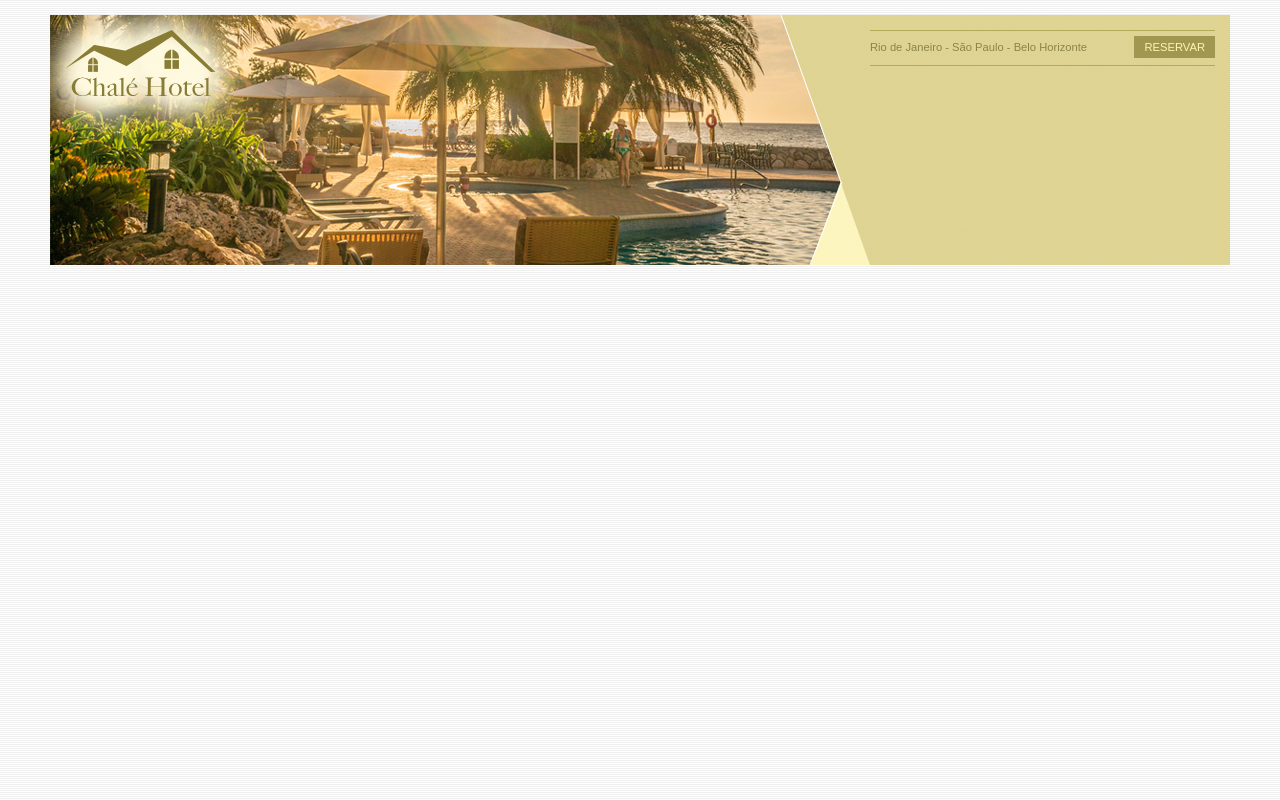
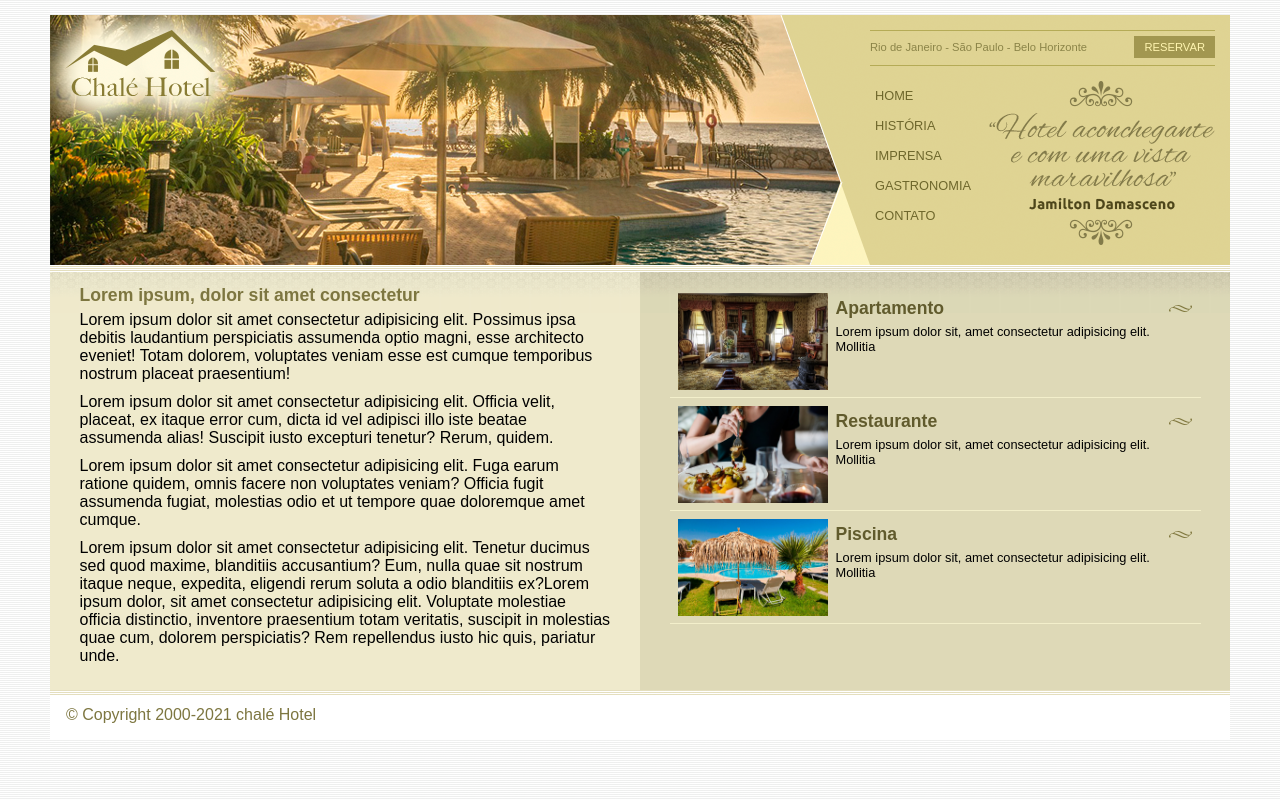
Before and after one commit to KevinDevelopment/HotelHome, a plain HTML site: page index.html in a window 1280 px wide. Drawn offline with Linux system fonts and the light colour scheme; files that its build step writes are made by us from their sources.

Commit message:
Site Hotel

```diff
--- a/index.html
+++ b/index.html
@@ -6,7 +6,7 @@
     <meta http-equiv="X-UA-Compatible" content="IE=edge">
     <meta name="viewport" content="width=device-width, initial-scale=1.0">
     <title>Chalé Hotel</title>
-    <link rel="stylesheet" type="text/css" href="../Projeto-Hotel/style.css">
+    <link rel="stylesheet" type="text/css" href="style.css">
 </head>
 
 <body>
@@ -26,8 +26,21 @@
                     <div id="menu-locais">
 
                         <span class="locais"> Rio de Janeiro - São Paulo - Belo Horizonte</span>
-                        <a class="reserva"   href="">Reservar</a>
-                        <div style="clear: both;"></div>
+                        <a class="reserva" href="">Reservar</a>
+                        <div style="clear: both;">
+                        </div>
+                    </div>
+
+                    <div id="menu">
+                        <ul id="navegacao">
+                            <li><a href="">Home</a></li>
+                            <li><a href="">História</a></li>
+                            <li><a href="">Imprensa</a></li>
+                            <li><a href="">Gastronomia</a></li>
+                            <li><a href="">Contato</a></li>
+                        </ul>
+
+                        <img class="depoimento" src="imagens/depoimento.png" alt="">
                     </div>
 
                 </div>
@@ -35,6 +48,70 @@
             </div>
 
         </div>
+
+        <div id="area-principal">
+
+            <div class="conteudo">
+
+                <h2>Lorem ipsum, dolor sit amet consectetur </h2>
+
+                <p>Lorem ipsum dolor sit amet consectetur adipisicing elit. Possimus ipsa debitis laudantium
+                    perspiciatis assumenda optio magni, esse architecto eveniet! Totam dolorem, voluptates veniam esse
+                    est cumque temporibus nostrum placeat praesentium!</p>
+
+                <p>Lorem ipsum dolor sit amet consectetur adipisicing elit. Officia velit, placeat, ex itaque error cum,
+                    dicta id vel adipisci illo iste beatae assumenda alias! Suscipit iusto excepturi tenetur? Rerum,
+                    quidem.</p>
+
+                <p>Lorem ipsum dolor sit amet consectetur adipisicing elit. Fuga earum ratione quidem, omnis facere non
+                    voluptates veniam? Officia fugit assumenda fugiat, molestias odio et ut tempore quae doloremque amet
+                    cumque.</p>
+                <p>Lorem ipsum dolor sit amet consectetur adipisicing elit. Tenetur ducimus sed quod maxime, blanditiis
+                    accusantium? Eum, nulla quae sit nostrum itaque neque, expedita, eligendi rerum soluta a odio
+                    blanditiis ex?Lorem ipsum dolor, sit amet consectetur adipisicing elit. Voluptate molestiae officia
+                    distinctio, inventore praesentium totam veritatis, suscipit in molestias quae cum, dolorem
+                    perspiciatis? Rem repellendus iusto hic quis, pariatur unde.</p>
+            </div>
+
+        </div>
+
+        <div id="area-lateral">
+
+            <div class="conteudo">
+
+                <ul id="beneficios">
+
+                    <li><a href="">
+                            <img src="imagens/apartamento.jpg" width="150" alt="apartamento">
+                            <h3>Apartamento</h3>
+                            <p>Lorem ipsum dolor sit, amet consectetur adipisicing elit. Mollitia </p>
+                        </a>
+                    </li>
+
+                    <li><a href="">
+                            <img src="imagens/restaurante.jpg" width="150" alt="apartamento">
+                            <h3>Restaurante</h3>
+                            <p>Lorem ipsum dolor sit, amet consectetur adipisicing elit. Mollitia </p>
+                        </a>
+                    </li>
+
+                    <li><a href="">
+                            <img src="imagens/piscina.jpg" width="150" alt="apartamento">
+                            <h3>Piscina</h3>
+                            <p>Lorem ipsum dolor sit, amet consectetur adipisicing elit. Mollitia </p>
+                        </a>
+                    </li>
+
+                </ul>
+
+            </div>
+        </div>
+
+        <div id="rodape">
+
+            <span>&copy; Copyright 2000-2021 chalé Hotel</span>
+        </div>
+
     </div>
 
 </body>
--- a/style.css
+++ b/style.css
@@ -7,13 +7,13 @@
 body{
 
     font-family: Arial, Helvetica, sans-serif;
-    background: #fff url(../imagens/bg.png);
+    background: #fff url(imagens/bg.png);
     margin: 15px;
 }
 
 #container{
 
-   background: #dac211;
+   background: #dac211 url(imagens/bg-container.png) top center repeat-y ;
    margin: 0 auto;
    min-width: 740px;
    max-width: 1180px;
@@ -32,7 +32,7 @@ body{
 }
 #area-logo{
     position: absolute;
-    background: url(../imagens/topo-imagem-principal.png) no-repeat ;
+    background: url(imagens/topo-imagem-principal.png) no-repeat ;
     width: 100%;
     height: 250px;
     top: 0;
@@ -48,7 +48,7 @@ position: absolute;
 top: 15px;
 left: 15px;
 z-index: 3;
-background: url(../imagens/logo.png) no-repeat;
+background: url(imagens/logo.png) no-repeat;
 width: 151px;
 height: 66px;
 text-indent: -9000px;
@@ -60,7 +60,7 @@ text-indent: -9000px;
 position: absolute;
 top: 0;
 right: 0;
-background:url(../imagens/topo-imagem-lateral.png) no-repeat;
+background:url(imagens/topo-imagem-lateral.png) no-repeat;
 width: 450px;
 height: 250px;
 z-index: 2;
@@ -103,3 +103,134 @@ a.reserva{
     padding:5px 10px ;
     float: right;
 }
+ /* barra de navegação vertical*/
+
+ #menu{
+
+    margin-top: 15px;
+ }
+
+ ul{
+
+
+    list-style: none;
+ }
+
+ ul#navegacao{
+
+    float: left;
+ }
+
+ ul#navegacao a{
+
+    text-transform: uppercase;
+    font-size: 0.8em;
+    padding: 5px;
+    color: #6e672c;
+    line-height: 30px;
+
+
+ }
+
+ ul#navegacao a:hover{
+
+    background: #fdf6be;
+ }
+
+ .depoimento{
+
+    width: 226px;
+    height: 164px;
+    float: right;
+
+ }
+
+ /*Area de conteudos*/
+
+ #area-principal{
+
+
+    float: left;
+    width: 50%;
+    background: url(imagens/bg-area-principal.png) top left repeat-x;
+    padding: 15px 0px;
+
+ }
+
+ #area-lateral{
+
+
+    float: right;
+    width: 50%;
+    background: url(imagens/bg-area-lateral.png) top left repeat-x;
+    padding: 20px 0px;
+ }
+
+ .conteudo{
+
+    margin: 0 auto;
+    width: 90%;
+
+ }
+
+ #rodape{
+
+    clear: both;
+    padding: 16px;
+    background: #fff url(imagens/bg-rodape.png) repeat-x top;
+    color: #7d7640;
+ }
+
+ /*formatações de textos*/
+
+ h2{
+
+    color: #7d7640;
+    font-size: 1.1em;
+    padding: 5px 0px;
+ }
+
+ p{
+
+    font-size: 1em;
+    margin-bottom: 10px;
+
+ }
+
+ /* area lateral*/
+
+ #beneficios li{
+
+    padding: 8px;
+    border-bottom: 1px solid #f3efcb;
+    height: 6em;
+ }
+
+ #beneficios li a img{
+
+    float: left;
+    margin-right: 8px;
+ }
+
+ #beneficios li p{
+
+    font-size: 0.8em;
+    color: #000;
+
+
+ }
+
+ #beneficios li a h3{
+
+    font-size: 1.1em;
+    color: #615b2d ;
+    padding: 5px 0;
+    background: url(imagens/ornamento.png)no-repeat center right;
+ }
+
+ #beneficios li:hover{
+
+        background: #f6f3d6;
+        cursor: pointer;
+
+ }
```
